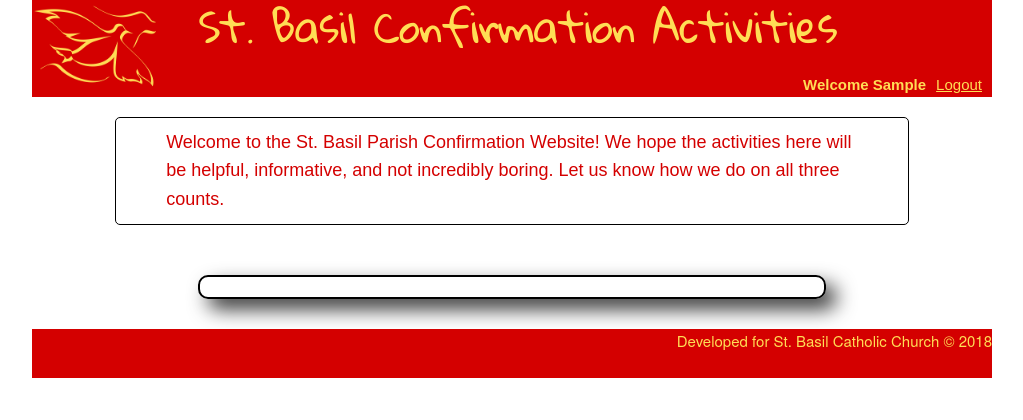
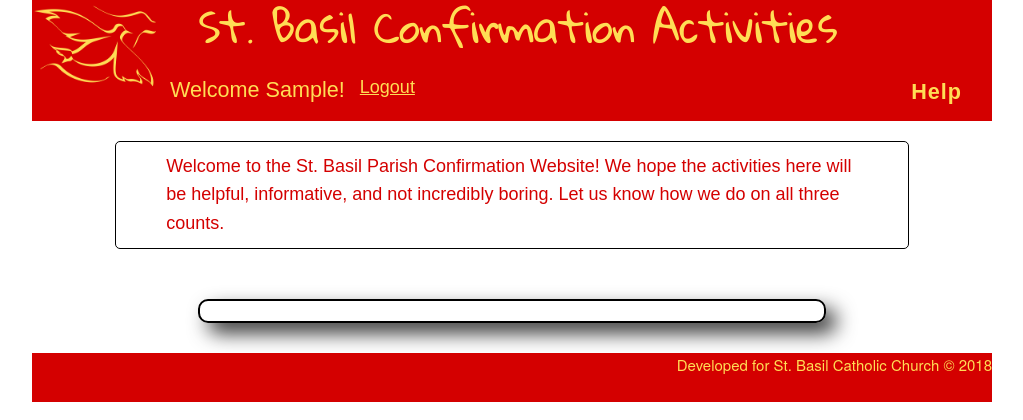
Before and after one commit to JMorris1575/confirmation2018, a Django app: page /activity/welcome/ in a window 1280 px wide. Shown: the top 420 px of the page, without its empty margins (128-1151 px from the left). Run offline with Django 3.2, Linux system fonts and the light colour scheme; the visitor is signed in with stand-in values (Sample User, id 1); data that the repository does not hold is empty; parts of the project's set-up code (start-up, migrations or seed data) failed here and were passed over.

Commit message:
Added Help menu -- currently inactive

```diff
--- a/confirmation/static/site/css/custom.css
+++ b/confirmation/static/site/css/custom.css
@@ -98,6 +98,53 @@ header {
     font-size: 0.8em;
 }
 
+/* borrowed from https//www.w3schools.com/howto/howto_css_dropdown.asp */
+
+.dropbtn {
+    font-family: 'Arial', sans;
+    font-size: 1.2em;
+    color: #ffdd55;
+    text-transform: none;
+    border: none;
+}
+
+.dropdown {
+    font-family: 'Arial', sans;
+    font-size: 1.2em;
+    position: relative;
+    display: inline-block;
+}
+
+.dropdown:hover .dropbtn {
+    background-color: #d40000;
+    color: yellow;
+}
+
+.dropdown:hover .dropdown-content {
+    display: block;
+}
+
+.dropdown-content {
+    display: none;
+    position: absolute;
+    right: 0;
+    background-color: #f5f5f5;
+    min-width: 180px;
+    box-shadow: 0px 8px 16px 0px rgba(0,0,0,0.2);
+    z-index: 1;
+}
+
+.dropdown-content a {
+    text-decoration: none;
+    color: #dd0000;
+    padding: 6px 8px;
+    display: block;
+}
+
+.dropdown-content a:hover {
+    color: red;
+}
+
 .page-image {
     float: right;
 }
@@ -184,6 +231,7 @@ header {
 .welcome {
     font-family: 'Arial', sans;
     color: #ffdd55;
-    font-weight: bold;
-    margin-right: 10px;
+    font-size: 1.2em;
+    padding-left: 5px;
+    margin-right: 5px;
 }
--- a/confirmation/templates/header.html
+++ b/confirmation/templates/header.html
@@ -12,15 +12,23 @@
             <div class="ten columns">
                 <h2 class="logo">St. Basil Confirmation Activities</h2>
             </div>
-            <div class="u-pull-right">
+            <div class="u-pull-left welcome">
+                {% if user.is_authenticated %}
+                    <div class="welcome">Welcome {{ user.first_name }}!</div>
+                {% endif %}
+            </div>
+            <div class="u-pull-left welcome">
                 {% if user.is_authenticated %}
                     <a class="link" href="{% url 'logout' %}?next={{ request.path }}">Logout</a>
                 {% endif %}
             </div>
-            <div class="u-pull-right">
-                {% if user.is_authenticated %}
-                    <div class="welcome">Welcome {{ user.first_name }}</div>
-                {% endif %}
+            <div class="dropdown u-pull-right">
+                <button class="dropbtn">Help</button>
+                <div class="dropdown-content">
+                    <a href="#">Finding Scriptures</a>
+                    <a href="#">Using the Website</a>
+                    <a href="#">About</a>
+                </div>
             </div>
         </header>
     </div><!-- container -->
```
